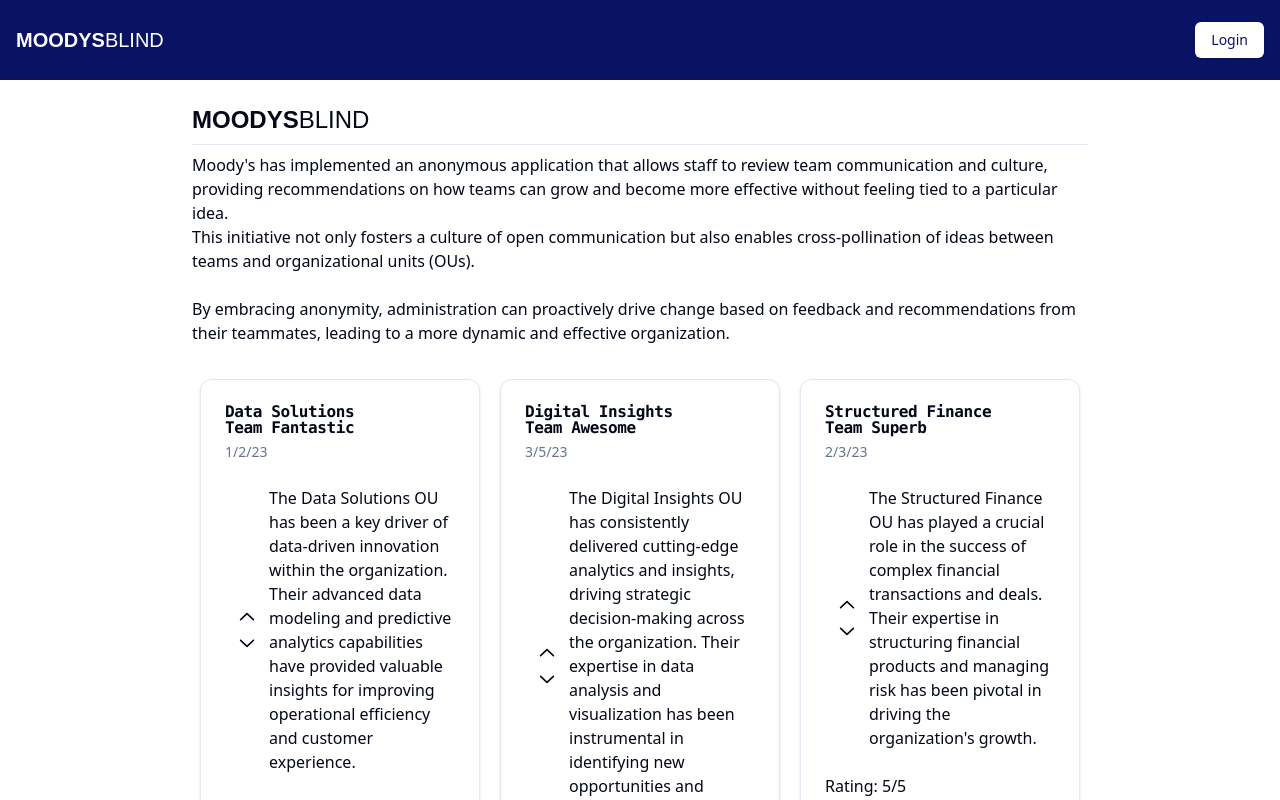
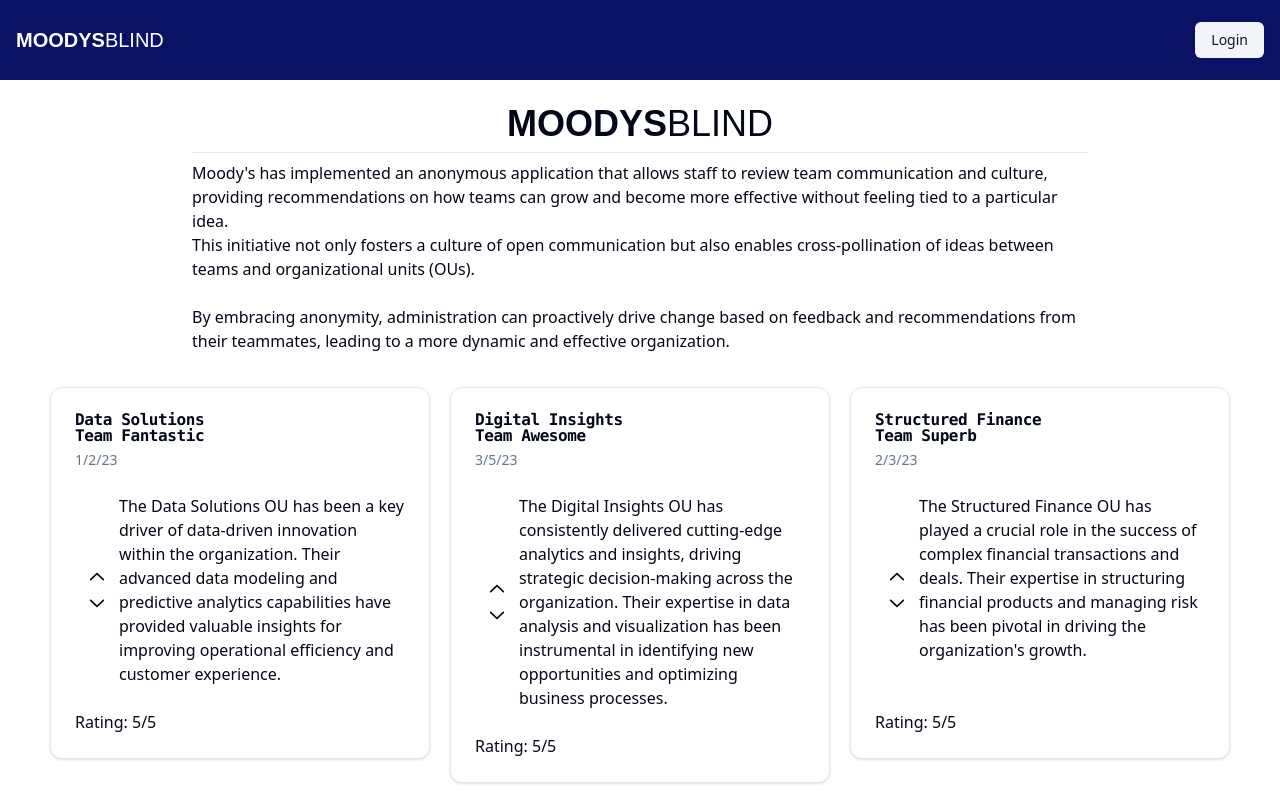
Before and after one commit to Johnny-Pereira/ma-hackathon-syncline, a React (Vite) app in the folder Team13/client/: page / in a window 1280 px wide. Shown: the top 800 px of the page. Built offline with nearby package versions, Linux system fonts and the light colour scheme; a web font is replaced by a local one.

Commit message:
change styling

```diff
--- a/Team13/client/src/components/login-btn.tsx
+++ b/Team13/client/src/components/login-btn.tsx
@@ -7,10 +7,7 @@
   return (
     <Button
       onClick={() => loginWithRedirect()}
-      style={{
-        backgroundColor: "white",
-        color: "rgba(10,18,100,255)",
-      }}
+      variant='secondary'
     >
       Login
     </Button>
--- a/Team13/client/src/components/logout-btn.tsx
+++ b/Team13/client/src/components/logout-btn.tsx
@@ -5,6 +5,7 @@
 
   return (
     <Button
+    variant='secondary'
       onClick={() =>
         logout({ logoutParams: { returnTo: "http://localhost:5173" } })
       }
--- a/Team13/client/src/routes/index.lazy.tsx
+++ b/Team13/client/src/routes/index.lazy.tsx
@@ -50,7 +50,7 @@
 
 
 <div className="max-w-4xl mt-4 mb-4 mx-auto">
-  <h2 className="text-2xl font-extrabold font-america">
+  <h2 className="text-4xl font-extrabold font-america text-center">
     MOODYS<span className="font-thin">BLIND</span>
   </h2>
   <hr className="mt-2 mb-2"></hr>
@@ -71,7 +71,7 @@
 
       <div className="p-2">
 
-        <div className="flex flex-row" style={{ width: "75%", marginLeft: "auto", marginRight: "auto" }}>
+        <div className="flex flex-row" style={{ width: "100%", marginLeft: "auto", marginRight: "auto" }}>
           {sampleReviewData.map((review, i) => (<div className="basis-1/2" style={{ padding: '10px' }} key={i}>  <Card style={{ minHeight: '300px' }}>
             <CardHeader>
               <CardTitle>
@@ -89,7 +89,7 @@
               </CardDescription>
             </CardHeader>
             <CardContent className='min-h-36 flex justify-center items-center'>
-              <div className='flex flex-row' >
+              <div className='flex flex-row min-h-48'>
                 <div style={{ padding: '10px' }} className='flex flex-col justify-center'>
                   <ChevronUpIcon className='h-6 w-6' /> <ChevronDownIcon className='h-6 w-6' />
                 </div>
```
